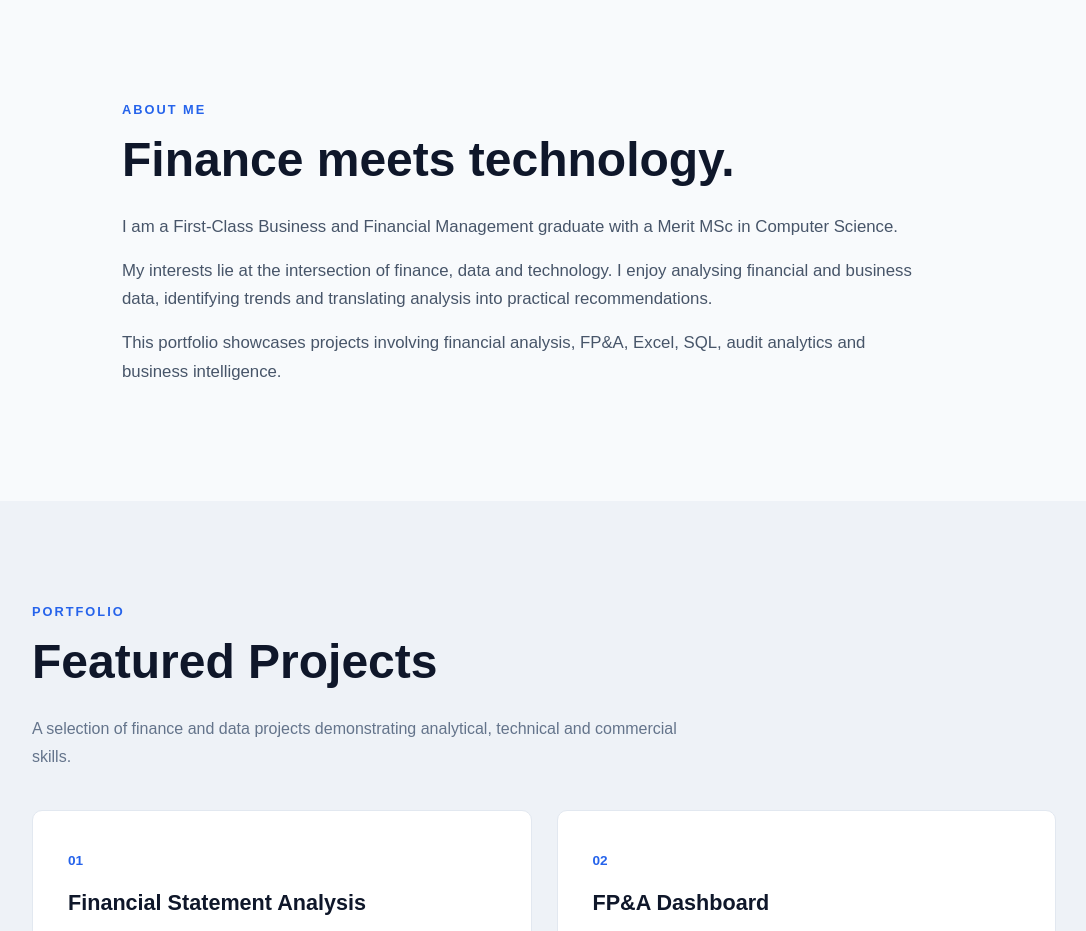
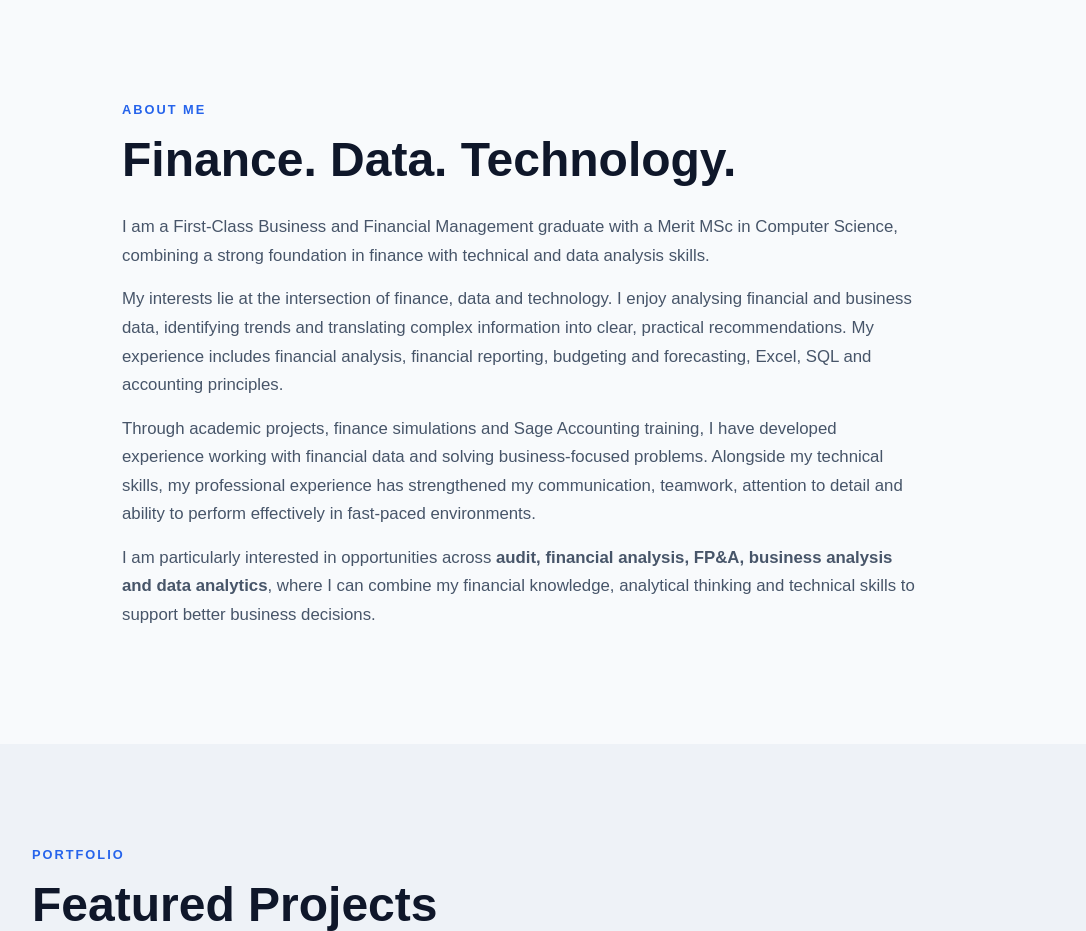
Before and after one commit to gbada16/gbada16.github.io, a plain HTML site: page index.html in a window 1280 px wide. Shown: the part 780-1711 px from the top of the page, without its empty margins (96-1182 px from the left). Drawn offline with Linux system fonts and the light colour scheme.

Commit message:
Revise about section for clarity and detail
Updated the about section to enhance clarity and detail about skills and interests.

```diff
--- a/index.html
+++ b/index.html
@@ -58,25 +58,39 @@
 
         <p class="section-label">ABOUT ME</p>
 
-        <h2>Finance meets technology.</h2>
+        <h2>Finance. Data. Technology.</h2>
 
         <p>
             I am a First-Class Business and Financial Management graduate
-            with a Merit MSc in Computer Science.
+        with a Merit MSc in Computer Science, combining a strong
+        foundation in finance with technical and data analysis skills.
         </p>
 
         <p>
             My interests lie at the intersection of finance, data and
-            technology. I enjoy analysing financial and business data,
-            identifying trends and translating analysis into practical
-            recommendations.
+        technology. I enjoy analysing financial and business data,
+        identifying trends and translating complex information into
+        clear, practical recommendations. My experience includes
+        financial analysis, financial reporting, budgeting and
+        forecasting, Excel, SQL and accounting principles.
         </p>
 
         <p>
-            This portfolio showcases projects involving financial analysis,
-            FP&A, Excel, SQL, audit analytics and business intelligence.
+            Through academic projects, finance simulations and Sage
+        Accounting training, I have developed experience working with
+        financial data and solving business-focused problems. Alongside
+        my technical skills, my professional experience has strengthened
+        my communication, teamwork, attention to detail and ability to
+        perform effectively in fast-paced environments.
         </p>
 
+        <p>
+            I am particularly interested in opportunities across
+        <strong>audit, financial analysis, FP&amp;A, business analysis
+        and data analytics</strong>, where I can combine my financial
+        knowledge, analytical thinking and technical skills to support
+        better business decisions.
+        </p>
     </section>
 
 
```
